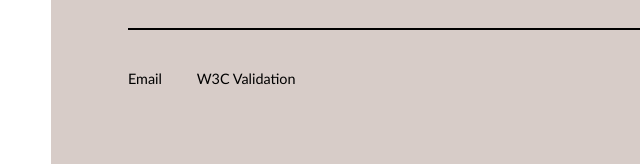
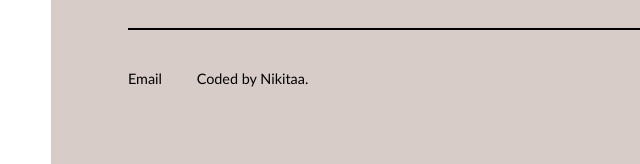
Before and after one commit to nikisiv/niki-portfolio, a plain HTML site: page makeglow-page.html in a window 1280 px wide. Shown: the part 11020-11184 px from the top of the page, 0-640 px from the left. Drawn offline with Linux system fonts and the light colour scheme.

Commit message:
Update makeglow-page.html

```diff
--- a/makeglow-page.html
+++ b/makeglow-page.html
@@ -79,7 +79,7 @@
 
    <footer>
      <a href="mailto:@nsivaakumar@ucdavis.edu">Email</a>
-     <a href="https://validator.w3.org/nu/?doc=https%3A%2F%2Fnikisiv.github.io%2Fportfolio%2Fmakeglow-page.html">W3C Validation</a>
+     <a>Coded by Nikitaa.</a>
    </footer>
  </div>
 </body>
```
